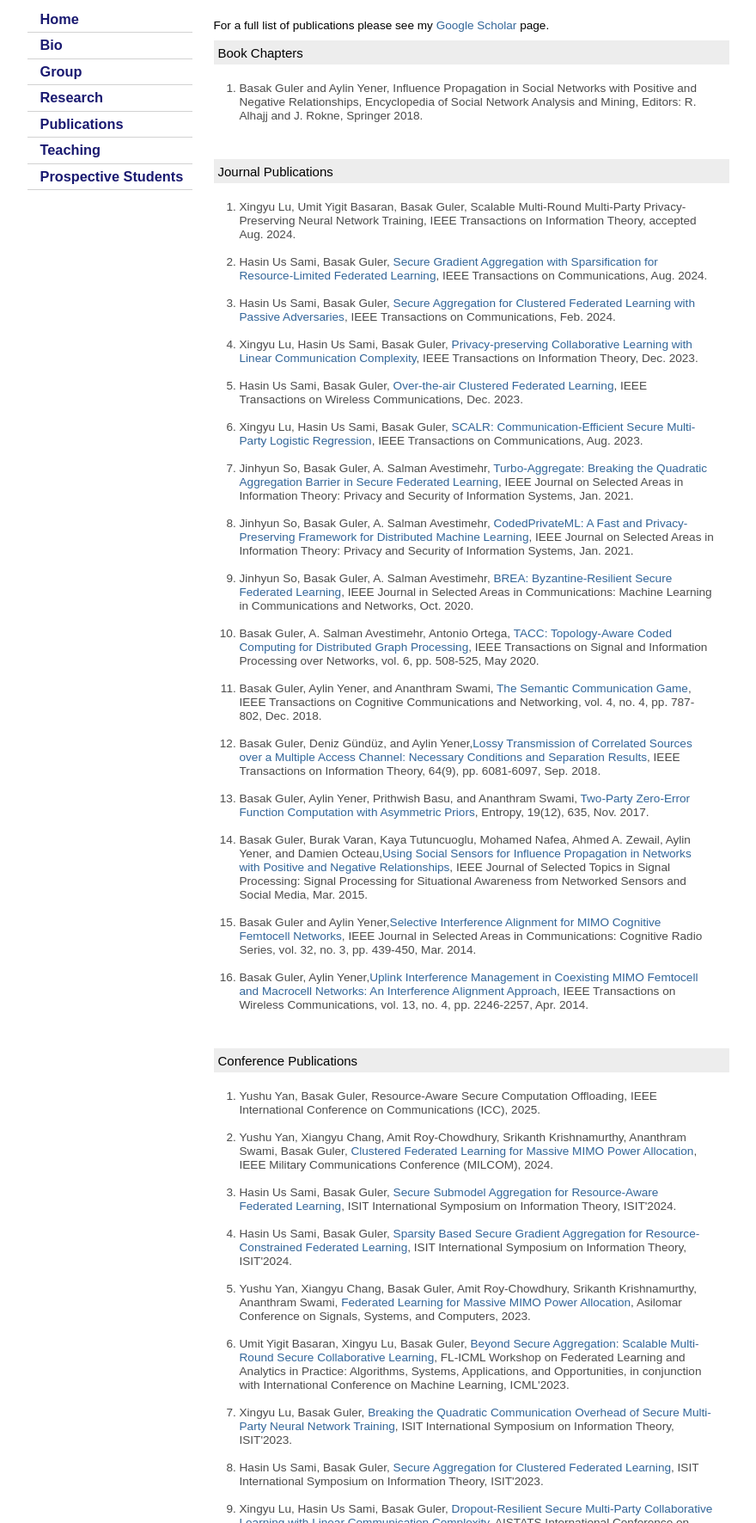
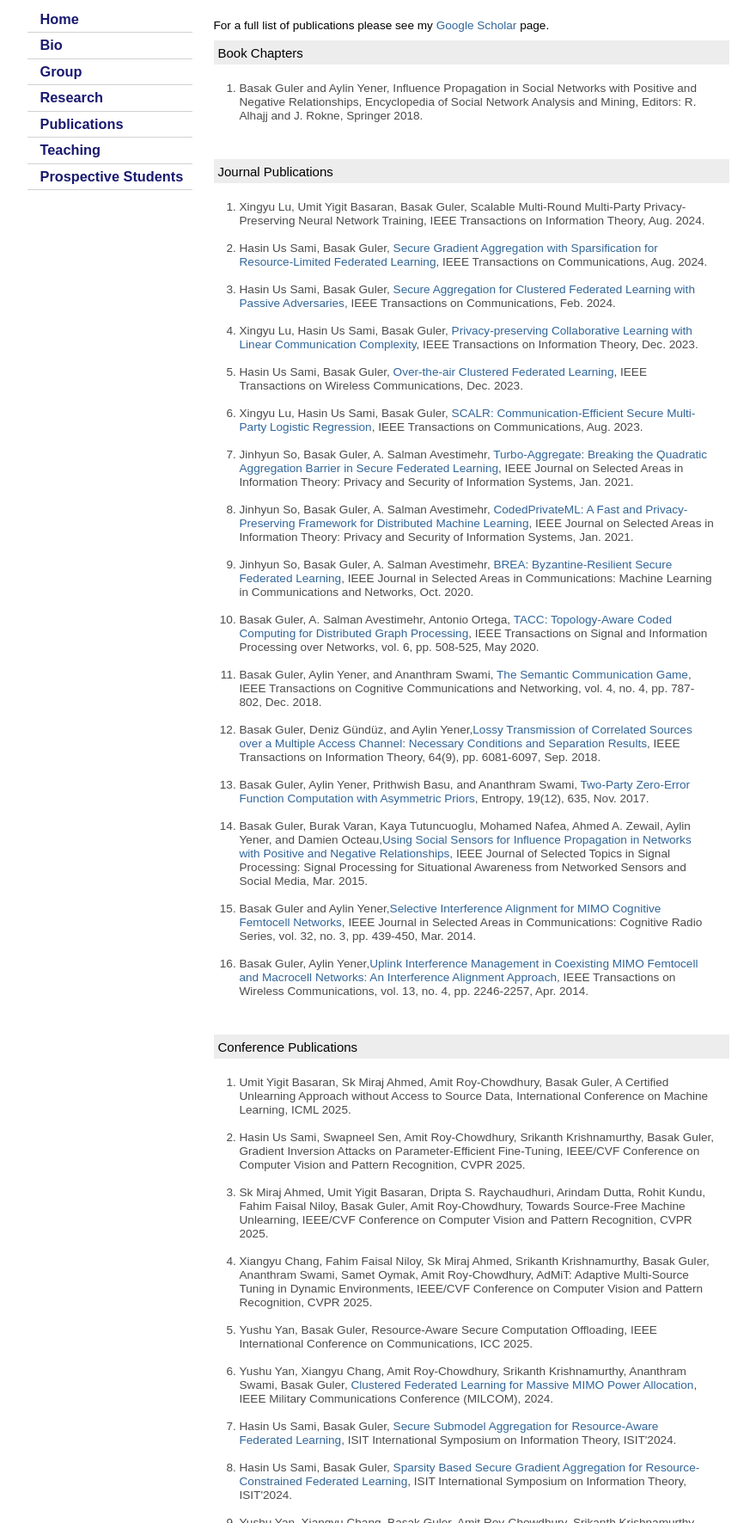
Before and after one commit to basakguler/basakguler.github.io, a plain HTML site: page publications.html in a window 1280 px wide. Shown: the part 95-1866 px from the top of the page at 86% size, without its empty margins (171-1051 px from the left). Drawn offline with Linux system fonts and the light colour scheme.

Commit message:
commitMay2025

```diff
--- a/publications.html
+++ b/publications.html
@@ -99,7 +99,7 @@ For a full list of publications please see my <a href="https://scholar.google.co
  <ol>
 
 
-    <li> Xingyu Lu, Umit Yigit Basaran, Basak Guler, Scalable Multi-Round Multi-Party Privacy-Preserving Neural Network Training, IEEE Transactions on Information Theory, accepted Aug. 2024. </li>
+    <li> Xingyu Lu, Umit Yigit Basaran, Basak Guler, Scalable Multi-Round Multi-Party Privacy-Preserving Neural Network Training, IEEE Transactions on Information Theory, Aug. 2024. </li>
   <br />
 
     <li> Hasin Us Sami, Basak Guler, <a href="https://basakguler.github.io/SG_TCom_2024_sparse.pdf">Secure Gradient Aggregation with Sparsification for Resource-Limited Federated Learning</a>, IEEE Transactions on Communications, Aug. 2024. </li>
@@ -160,8 +160,22 @@ For a full list of publications please see my <a href="https://scholar.google.co
           <ol>
 
 
+   <li> Umit Yigit Basaran, Sk Miraj Ahmed, Amit Roy-Chowdhury, Basak Guler, A Certified Unlearning Approach without Access to Source Data,  International Conference on Machine Learning, ICML 2025. </li>
+  <br />
 
-   <li> Yushu Yan, Basak Guler, Resource-Aware Secure Computation Offloading,  IEEE International Conference on Communications (ICC), 2025. </li>
+
+   <li> Hasin Us Sami, Swapneel Sen,  Amit Roy-Chowdhury, Srikanth Krishnamurthy, Basak Guler, Gradient Inversion Attacks on Parameter-Efficient Fine-Tuning,  IEEE/CVF Conference on Computer Vision and Pattern Recognition, CVPR 2025. </li>
+  <br />
+
+   <li> Sk Miraj Ahmed, Umit Yigit Basaran, Dripta S. Raychaudhuri, Arindam Dutta, Rohit Kundu, Fahim Faisal Niloy, Basak Guler, Amit Roy-Chowdhury, Towards Source-Free Machine Unlearning,  IEEE/CVF Conference on Computer Vision and Pattern Recognition, CVPR 2025. </li>
+  <br />
+
+   <li> Xiangyu Chang, Fahim Faisal Niloy, Sk Miraj Ahmed, Srikanth Krishnamurthy, Basak Guler, Ananthram Swami, Samet Oymak, Amit Roy-Chowdhury, AdMiT: Adaptive Multi-Source Tuning in Dynamic Environments,  IEEE/CVF Conference on Computer Vision and Pattern Recognition, CVPR 2025. </li>
+  <br />
+
+
+
+   <li> Yushu Yan, Basak Guler, Resource-Aware Secure Computation Offloading,  IEEE International Conference on Communications, ICC 2025. </li>
   <br />
 
    <li> Yushu Yan, Xiangyu Chang, Amit Roy-Chowdhury, Srikanth Krishnamurthy, Ananthram Swami, Basak Guler, <a href="https://basakguler.github.io/Yan-Milcom24.pdf">Clustered Federated Learning for Massive MIMO Power Allocation</a>,  IEEE Military Communications Conference (MILCOM), 2024. </li>
```
Also changed, not shown: index.html (+6 -3 lines).
